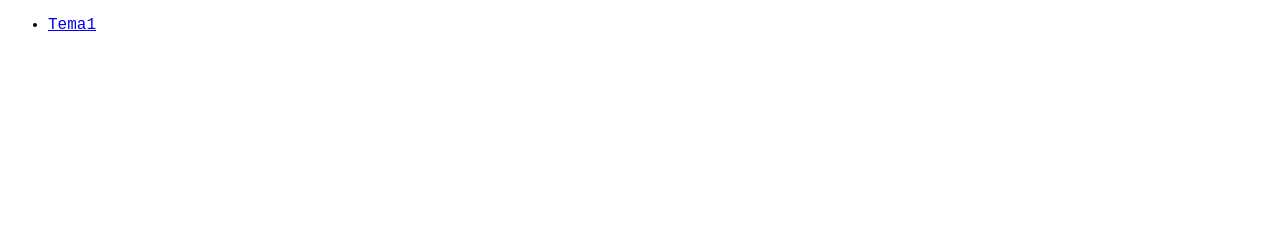
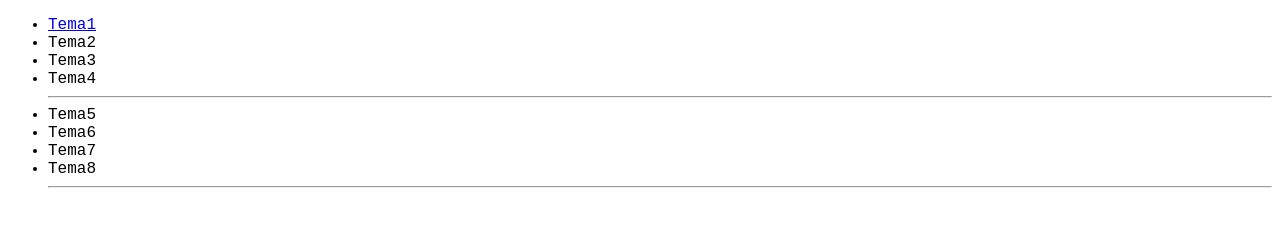
Before and after one commit to davidAnicca/tema1CPP, a plain HTML site: page index.html in a window 1280 px wide. Drawn offline with Linux system fonts and the light colour scheme.

Commit message:
Add files via upload

```diff
--- a/index.html
+++ b/index.html
@@ -14,6 +14,15 @@ body {
 <body>
 <ul>
     <li><a href="tema1.html">Tema1</a></li>
+    <li><a>Tema2</a></li>
+    <li><a>Tema3</a></li>
+    <li><a>Tema4</a></li>
+    <hr>
+    <li><a>Tema5</a></li>
+    <li><a>Tema6</a></li>
+    <li><a>Tema7</a></li>
+    <li><a>Tema8</a></li>
+    <hr>
 </ul>
 </body>
 
```
